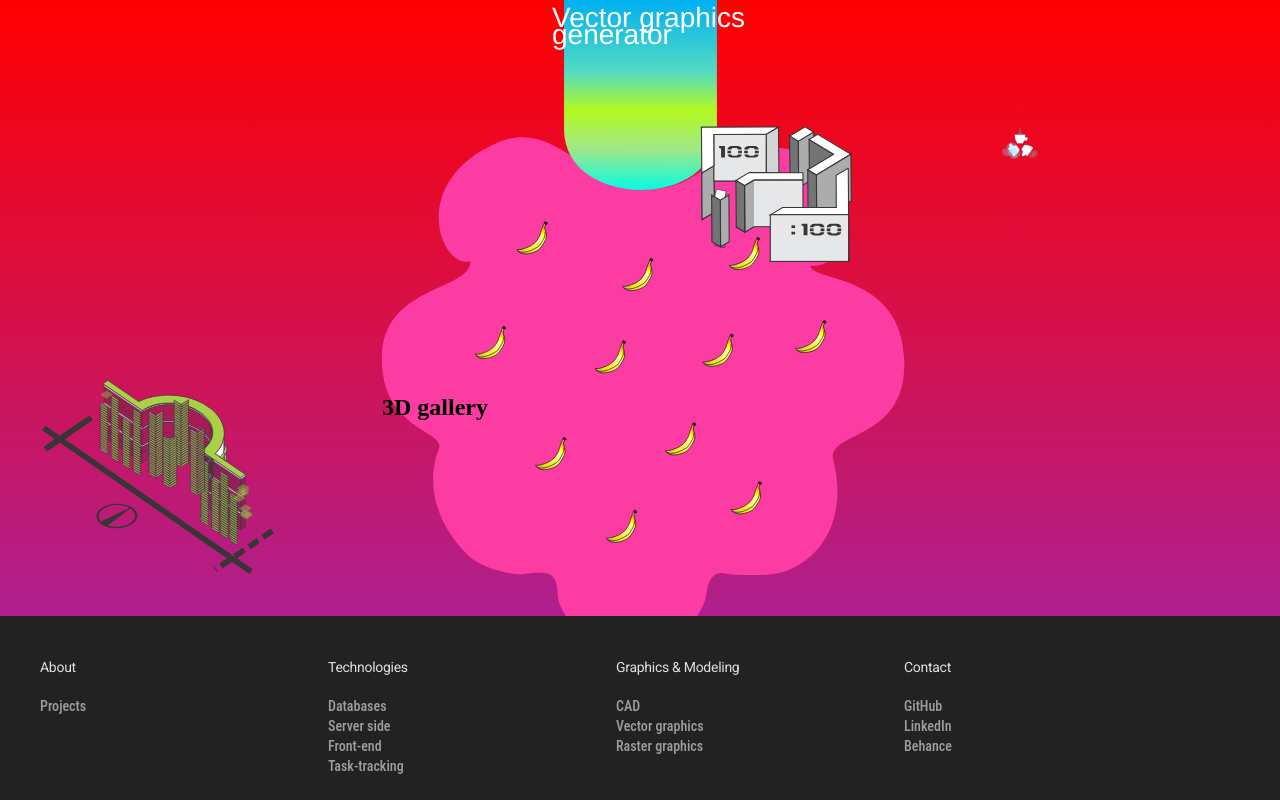
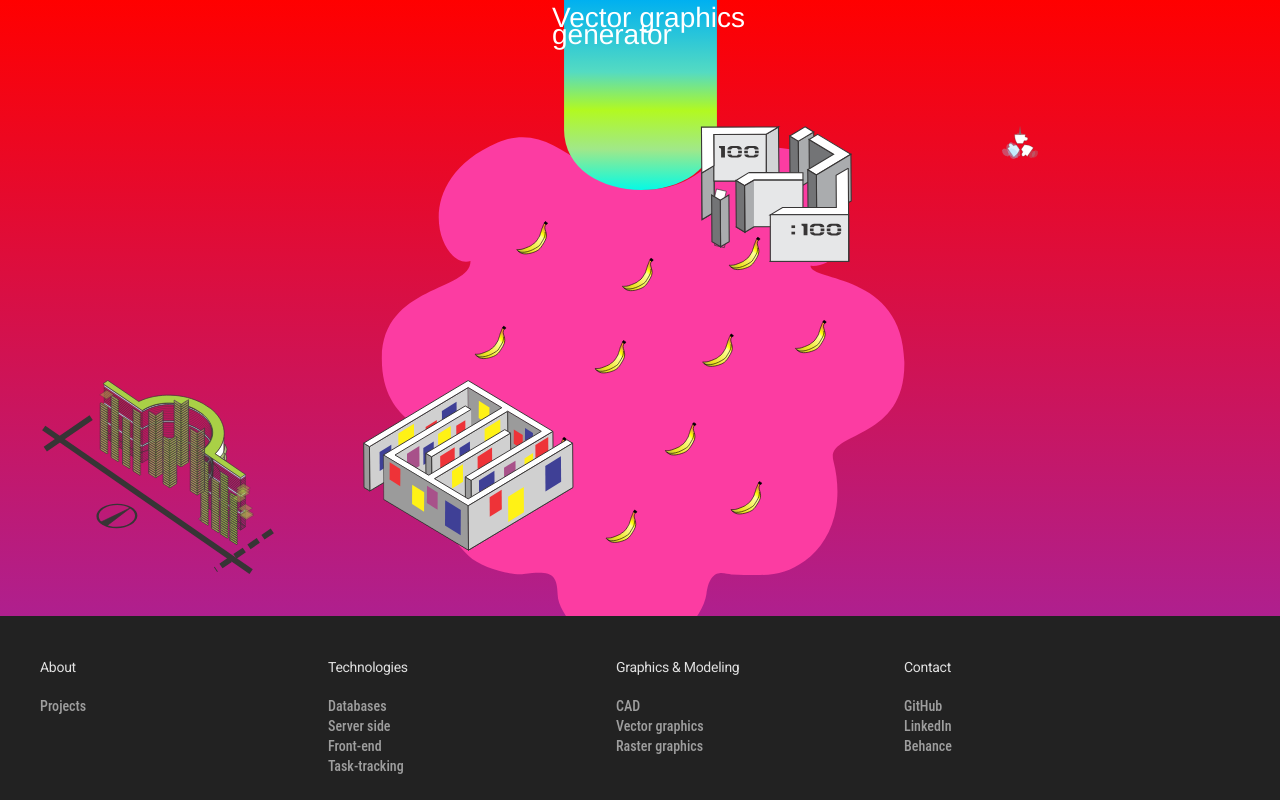
Before and after one commit to htochko/htochko.github.io, a plain HTML site: page index.html in a window 1280 px wide. Drawn offline with nearby package versions, Linux system fonts and the light colour scheme.

Commit message:
real icon

```diff
--- a/index.html
+++ b/index.html
@@ -82,9 +82,7 @@
                      class="mdl-cell mdl-cell--3-col"
                   style="padding:3em; background-color: transparent">
                  <a href="https://htochko.github.io/gallery/">
-                 <svg><style> .small { font:bold 24px blue sans-serif;  }</style>
-
-                     <text x="20" y="35" class="small">3D gallery</text></svg>
+                 <img width="90%" height="auto" src="pics/3dgallery.svg">
                  </a>
              </div>
              <div    title="Interior"
```
